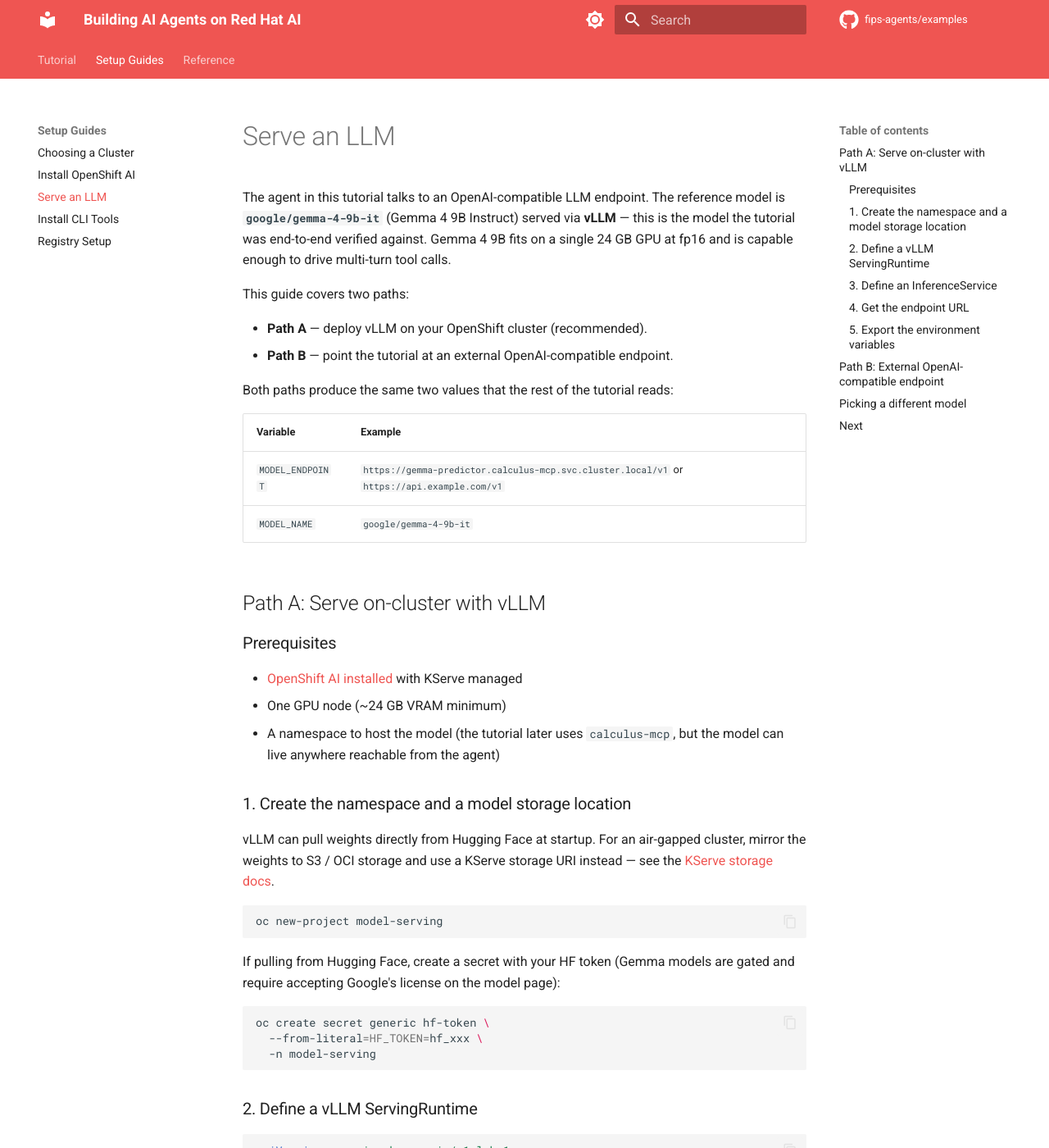
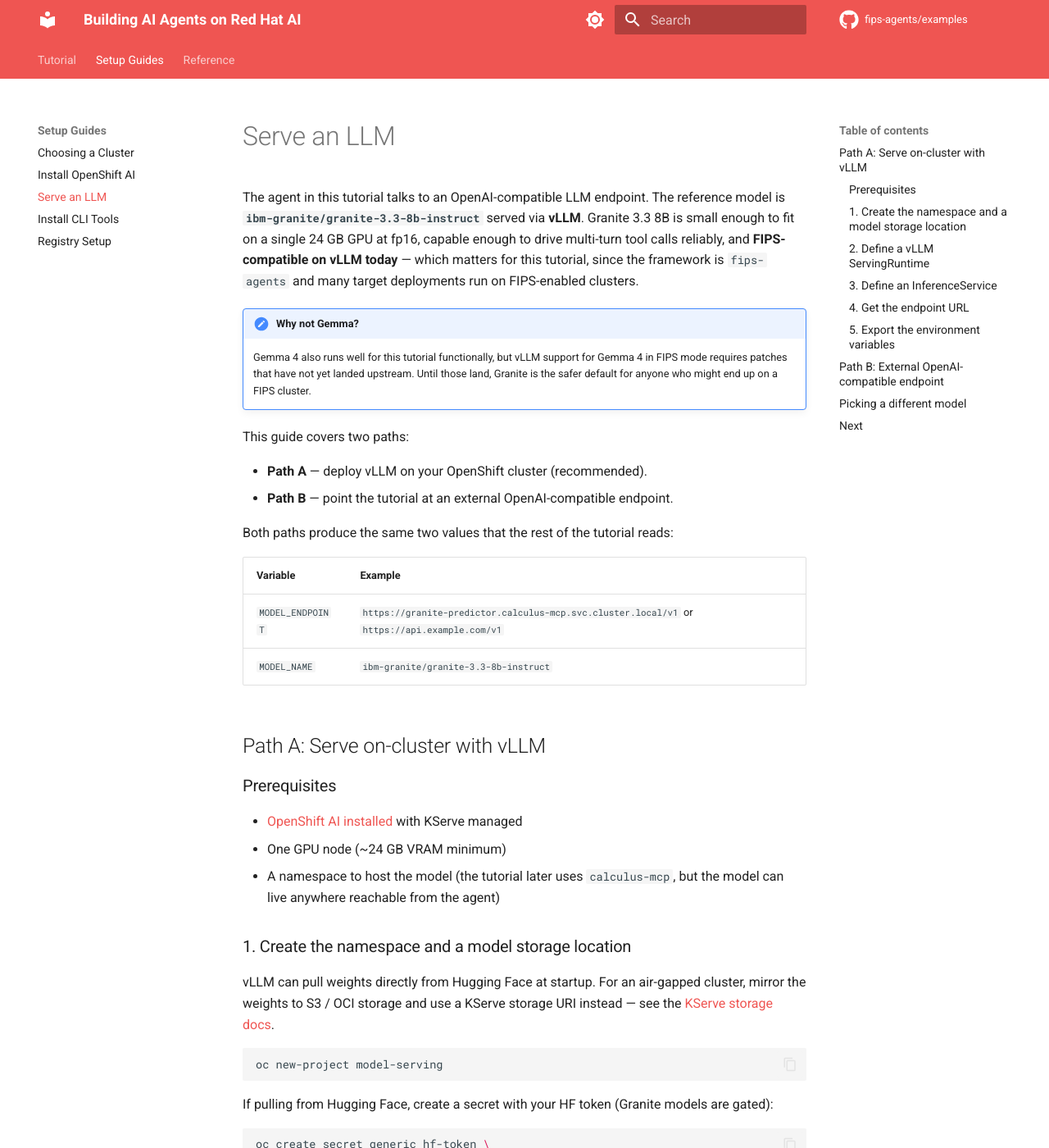
Before and after one commit to fips-agents/examples, an MkDocs documentation site: the page built from docs/guides/serve-an-llm.md, in a window 1280 px wide and 1400 px high. Shown: the whole window at 82% size. Built offline with MkDocs 1.6.1 and Material for MkDocs 9.7.7, drawn with Linux system fonts in a browser that asks for light colours; comment, search, counter and statistics services are not loaded; some of the changed text lies outside the part shown.

Commit message:
docs: Revert reference model to Granite 3.3 8B for FIPS compatibility
The previous commit switched the documented reference model to Gemma 4
because that's what the original tutorial validation used. That was
wrong for this audience: vLLM + Gemma 4 in FIPS mode is still pending
an upstream PR, and this tutorial targets fips-agents users — many of
whom will deploy to FIPS-enabled clusters where Gemma 4 won't run.
Granite 3.3 8B Instruct is FIPS-compatible on vLLM today, so it's the
right default.

Adds a "why not Gemma" callout in the serving guide explaining the
FIPS gap so future readers don't propose the swap again. NEXT_SESSION.md
now flags the Granite end-to-end smoke test (planned on mcp-rhoai) as
the top remaining task.

Assisted-by: Claude Code (Opus 4.7)

````diff
--- a/docs/guides/serve-an-llm.md
+++ b/docs/guides/serve-an-llm.md
@@ -1,10 +1,18 @@
 # Serve an LLM
 
 The agent in this tutorial talks to an OpenAI-compatible LLM endpoint. The
-reference model is **`google/gemma-4-9b-it`** (Gemma 4 9B Instruct) served
-via **vLLM** — this is the model the tutorial was end-to-end verified
-against. Gemma 4 9B fits on a single 24 GB GPU at fp16 and is capable
-enough to drive multi-turn tool calls.
+reference model is **`ibm-granite/granite-3.3-8b-instruct`** served via
+**vLLM**. Granite 3.3 8B is small enough to fit on a single 24 GB GPU at
+fp16, capable enough to drive multi-turn tool calls reliably, and
+**FIPS-compatible on vLLM today** — which matters for this tutorial,
+since the framework is `fips-agents` and many target deployments run on
+FIPS-enabled clusters.
+
+!!! note "Why not Gemma?"
+    Gemma 4 also runs well for this tutorial functionally, but vLLM
+    support for Gemma 4 in FIPS mode requires patches that have not yet
+    landed upstream. Until those land, Granite is the safer default for
+    anyone who might end up on a FIPS cluster.
 
 This guide covers two paths:
 
@@ -15,8 +23,8 @@ Both paths produce the same two values that the rest of the tutorial reads:
 
 | Variable | Example |
 |----------|---------|
-| `MODEL_ENDPOINT` | `https://gemma-predictor.calculus-mcp.svc.cluster.local/v1` or `https://api.example.com/v1` |
-| `MODEL_NAME` | `google/gemma-4-9b-it` |
+| `MODEL_ENDPOINT` | `https://granite-predictor.calculus-mcp.svc.cluster.local/v1` or `https://api.example.com/v1` |
+| `MODEL_NAME` | `ibm-granite/granite-3.3-8b-instruct` |
 
 ## Path A: Serve on-cluster with vLLM
 
@@ -39,8 +47,8 @@ KServe storage URI instead — see the [KServe storage docs][kserve-storage].
 oc new-project model-serving
 ```
 
-If pulling from Hugging Face, create a secret with your HF token (Gemma
-models are gated and require accepting Google's license on the model page):
+If pulling from Hugging Face, create a secret with your HF token (Granite
+models are gated):
 
 ```bash
 oc create secret generic hf-token \
@@ -65,9 +73,9 @@ spec:
       image: quay.io/modh/vllm:latest
       command: ["python", "-m", "vllm.entrypoints.openai.api_server"]
       args:
-        - "--model=google/gemma-4-9b-it"
+        - "--model=ibm-granite/granite-3.3-8b-instruct"
         - "--port=8080"
-        - "--served-model-name=google/gemma-4-9b-it"
+        - "--served-model-name=ibm-granite/granite-3.3-8b-instruct"
         - "--max-model-len=8192"
       env:
         - name: HF_TOKEN
@@ -95,7 +103,7 @@ spec:
 apiVersion: serving.kserve.io/v1beta1
 kind: InferenceService
 metadata:
-  name: gemma
+  name: granite
   namespace: model-serving
 spec:
   predictor:
@@ -116,16 +124,16 @@ The first startup pulls the model weights and can take 10–20 minutes.
 Watch progress:
 
 ```bash
-oc logs -n model-serving -l serving.kserve.io/inferenceservice=gemma -f
+oc logs -n model-serving -l serving.kserve.io/inferenceservice=granite -f
 ```
 
 ### 4. Get the endpoint URL
 
 ```bash
-URL=$(oc get inferenceservice gemma -n model-serving \
+URL=$(oc get inferenceservice granite -n model-serving \
   -o jsonpath='{.status.url}')
 echo "$URL"
-# https://gemma-model-serving.apps.<cluster-domain>
+# https://granite-model-serving.apps.<cluster-domain>
 ```
 
 Smoke test:
@@ -135,7 +143,7 @@ curl -s "$URL/v1/models" | jq
 curl -s "$URL/v1/chat/completions" \
   -H "Content-Type: application/json" \
   -d '{
-    "model": "google/gemma-4-9b-it",
+    "model": "ibm-granite/granite-3.3-8b-instruct",
     "messages": [{"role": "user", "content": "Hello"}]
   }' | jq
 ```
@@ -144,7 +152,7 @@ curl -s "$URL/v1/chat/completions" \
 
 ```bash
 export MODEL_ENDPOINT="${URL}/v1"
-export MODEL_NAME="google/gemma-4-9b-it"
+export MODEL_NAME="ibm-granite/granite-3.3-8b-instruct"
 ```
 
 You're ready for Module 1.
@@ -191,14 +199,14 @@ The rest of the tutorial works identically — only the LLM lives elsewhere.
 
 ## Picking a different model
 
-The tutorial verifies against Gemma 4 9B Instruct, but any
+The tutorial verifies against Granite 3.3 8B Instruct, but any
 instruction-tuned model with reliable tool-calling support works.
-Granite 3.3 8B, Llama 3.3 70B Instruct, and Mistral Large all work well if
-you have the GPU budget. Gemma 4 9B occasionally returns empty final
-content after tool calls and sometimes constructs malformed JSON for the
-`differentiate` tool's `variables` array argument; a more capable model
-will handle those cases more reliably. See `NEXT_SESSION.md` for the
-observed behavior notes.
+Larger Granite, Llama 3.3 70B Instruct, and Mistral Large all work well
+if you have the GPU budget. Gemma 4 also runs the tutorial functionally
+but is **not yet FIPS-compatible on vLLM** (patches pending upstream),
+so it's not the documented default for a `fips-agents` tutorial.
+Smaller models (under ~7B params) may struggle with tool-call JSON for
+some calculus tools.
 
 ## Next
 
````
Also changed, not shown: NEXT_SESSION.md (+42 -23 lines), README.md (+1 -1 lines), docs/00-prerequisites.md (+6 -5 lines), docs/guides/cluster-options.md (+1 -1 lines), docs/index.md (+2 -2 lines).
